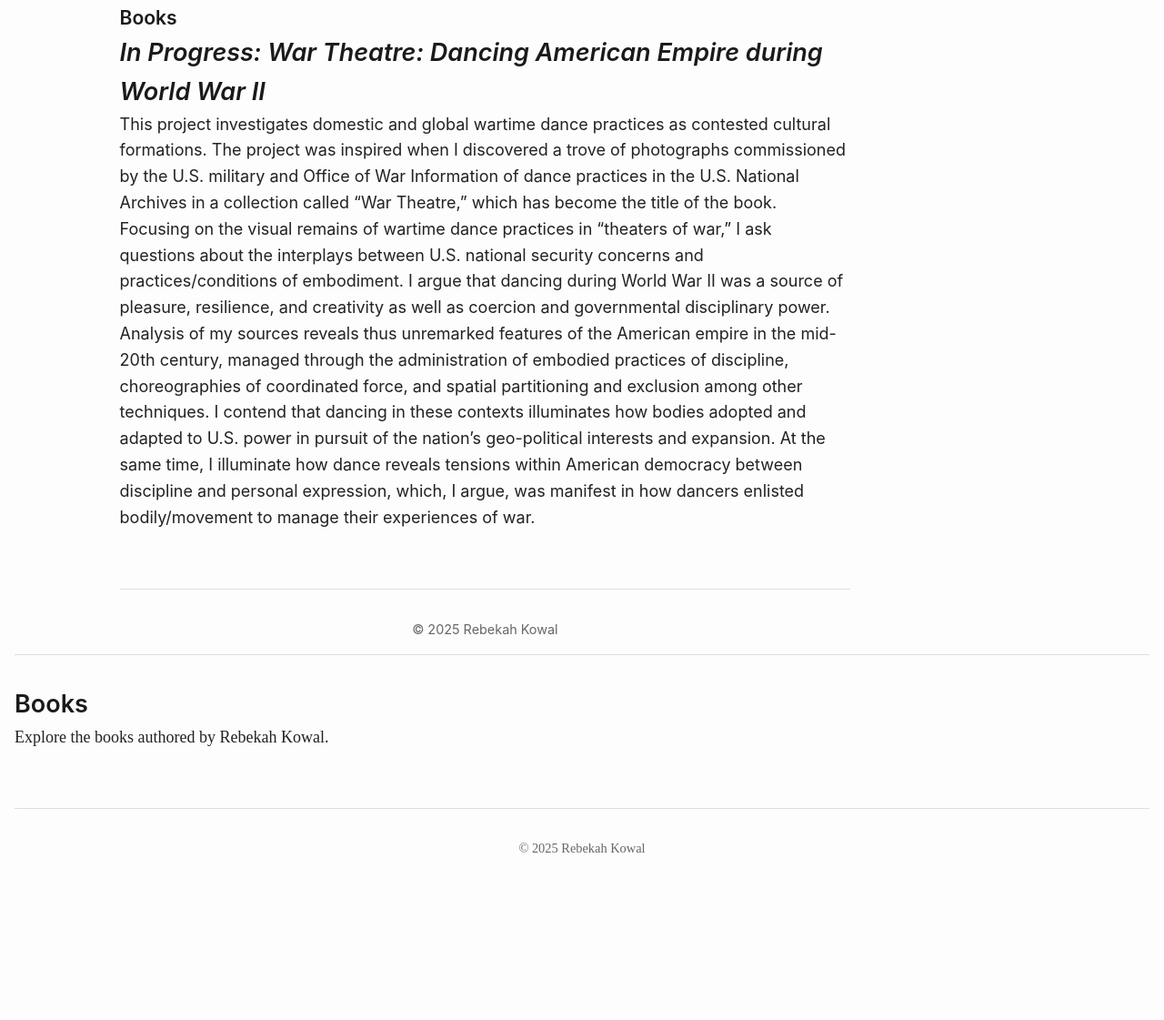
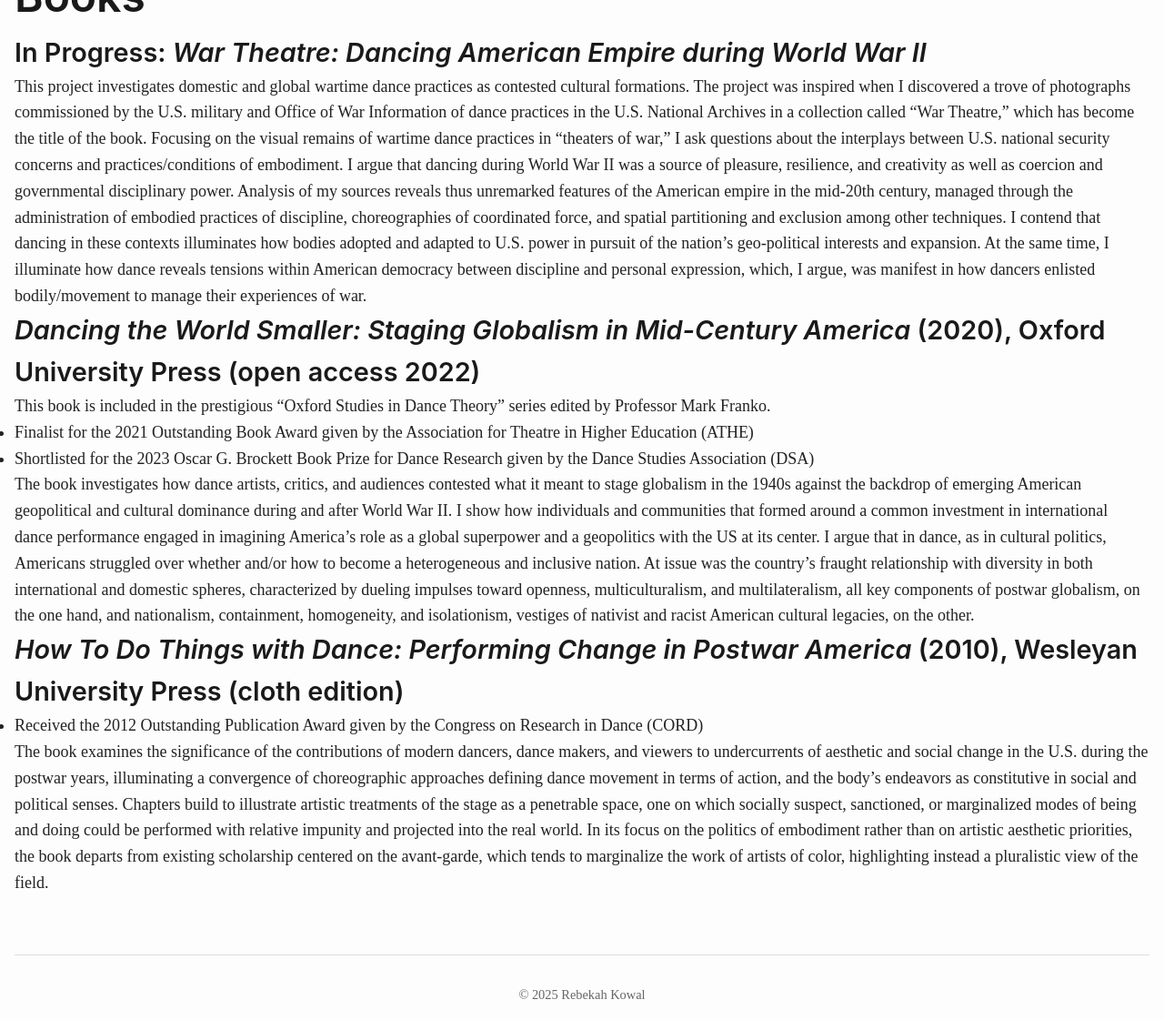
Before and after one commit to isaacbullwinkle/mom-website, a plain HTML site: page books.html in a window 1280 px wide. Shown: the part 152-1273 px from the top of the page at 91% size. Before the commit the page ends 1112 px from the top, so only its background shows below. Drawn offline with Linux system fonts and the light colour scheme.

Commit message:
Update books.html

```diff
--- a/books.html
+++ b/books.html
@@ -5,20 +5,18 @@
   <meta name="viewport" content="width=device-width, initial-scale=1.0" />
   <title>Books - Rebekah Kowal</title>
   <link rel="stylesheet" href="style.css" />
-</head>
-<body>
-  <header>
-    <nav>
-      <ul>
-        <li><a href="index.html">Home</a></li>
-        <li><a href="cv.html">CV</a></li>
-        <li><a href="research.html">Research</a></li<!DOCTYPE html>
-<html lang="en">
-<head>
-  <meta charset="UTF-8" />
-  <meta name="viewport" content="width=device-width, initial-scale=1.0" />
-  <title>Books - Rebekah Kowal</title>
-  <link rel="stylesheet" href="style.css" />
+  <style>
+    /* Adjustments for font size */
+    .books h1 {
+      font-size: 3rem;
+    }
+    .books h2 {
+      font-size: 1.8rem;
+    }
+    .books p {
+      font-size: 1.125rem;
+    }
+  </style>
 </head>
 <body>
   <header>
@@ -38,9 +36,28 @@
   <main>
     <section class="books">
       <h1>Books</h1>
-      <h2><em>In Progress: War Theatre: Dancing American Empire during World War II</em></h2>
+
+      <h2>In Progress: <em>War Theatre: Dancing American Empire during World War II</em></h2>
       <p>
         This project investigates domestic and global wartime dance practices as contested cultural formations. The project was inspired when I discovered a trove of photographs commissioned by the U.S. military and Office of War Information of dance practices in the U.S. National Archives in a collection called “War Theatre,” which has become the title of the book. Focusing on the visual remains of wartime dance practices in “theaters of war,” I ask questions about the interplays between U.S. national security concerns and practices/conditions of embodiment. I argue that dancing during World War II was a source of pleasure, resilience, and creativity as well as coercion and governmental disciplinary power. Analysis of my sources reveals thus unremarked features of the American empire in the mid-20th century, managed through the administration of embodied practices of discipline, choreographies of coordinated force, and spatial partitioning and exclusion among other techniques. I contend that dancing in these contexts illuminates how bodies adopted and adapted to U.S. power in pursuit of the nation’s geo-political interests and expansion. At the same time, I illuminate how dance reveals tensions within American democracy between discipline and personal expression, which, I argue, was manifest in how dancers enlisted bodily/movement to manage their experiences of war.
+      </p>
+
+      <h2><em>Dancing the World Smaller: Staging Globalism in Mid-Century America</em> (2020), Oxford University Press (open access 2022)</h2>
+      <p>
+        This book is included in the prestigious “Oxford Studies in Dance Theory” series edited by Professor Mark Franko.
+        <ul>
+          <li>Finalist for the 2021 Outstanding Book Award given by the Association for Theatre in Higher Education (ATHE)</li>
+          <li>Shortlisted for the 2023 Oscar G. Brockett Book Prize for Dance Research given by the Dance Studies Association (DSA)</li>
+        </ul>
+        The book investigates how dance artists, critics, and audiences contested what it meant to stage globalism in the 1940s against the backdrop of emerging American geopolitical and cultural dominance during and after World War II. I show how individuals and communities that formed around a common investment in international dance performance engaged in imagining America’s role as a global superpower and a geopolitics with the US at its center. I argue that in dance, as in cultural politics, Americans struggled over whether and/or how to become a heterogeneous and inclusive nation. At issue was the country’s fraught relationship with diversity in both international and domestic spheres, characterized by dueling impulses toward openness, multiculturalism, and multilateralism, all key components of postwar globalism, on the one hand, and nationalism, containment, homogeneity, and isolationism, vestiges of nativist and racist American cultural legacies, on the other.
+      </p>
+
+      <h2><em>How To Do Things with Dance: Performing Change in Postwar America</em> (2010), Wesleyan University Press (cloth edition)</h2>
+      <p>
+        <ul>
+          <li>Received the 2012 Outstanding Publication Award given by the Congress on Research in Dance (CORD)</li>
+        </ul>
+        The book examines the significance of the contributions of modern dancers, dance makers, and viewers to undercurrents of aesthetic and social change in the U.S. during the postwar years, illuminating a convergence of choreographic approaches defining dance movement in terms of action, and the body’s endeavors as constitutive in social and political senses. Chapters build to illustrate artistic treatments of the stage as a penetrable space, one on which socially suspect, sanctioned, or marginalized modes of being and doing could be performed with relative impunity and projected into the real world. In its focus on the politics of embodiment rather than on artistic aesthetic priorities, the book departs from existing scholarship centered on the avant-garde, which tends to marginalize the work of artists of color, highlighting instead a pluralistic view of the field.
       </p>
     </section>
   </main>
@@ -50,25 +67,3 @@
   </footer>
 </body>
 </html>
-
-        <li><a href="teaching.html">Teaching</a></li>
-        <li><a href="service.html">Service</a></li>
-        <li><a href="contact.html">Contact</a></li>
-        <li><a href="books.html">Books</a></li> <!-- New tab for Books -->
-      </ul>
-    </nav>
-  </header>
-
-  <main>
-    <section class="books">
-      <h1>Books</h1>
-      <p>Explore the books authored by Rebekah Kowal.</p>
-      <!-- Add content about books here -->
-    </section>
-  </main>
-
-  <footer>
-    <p>&copy; 2025 Rebekah Kowal</p>
-  </footer>
-</body>
-</html>
```
